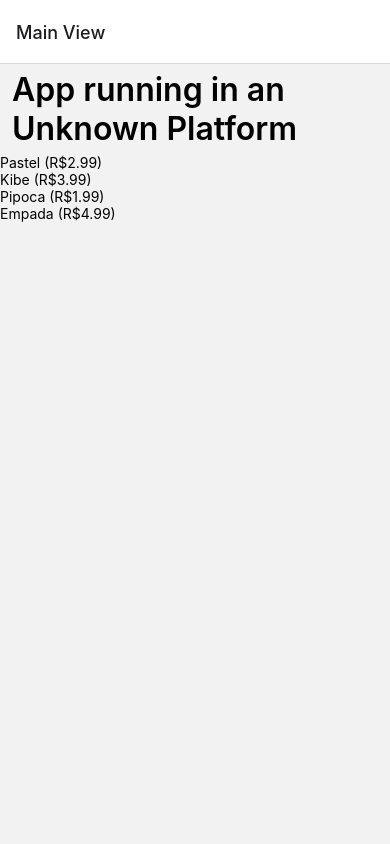
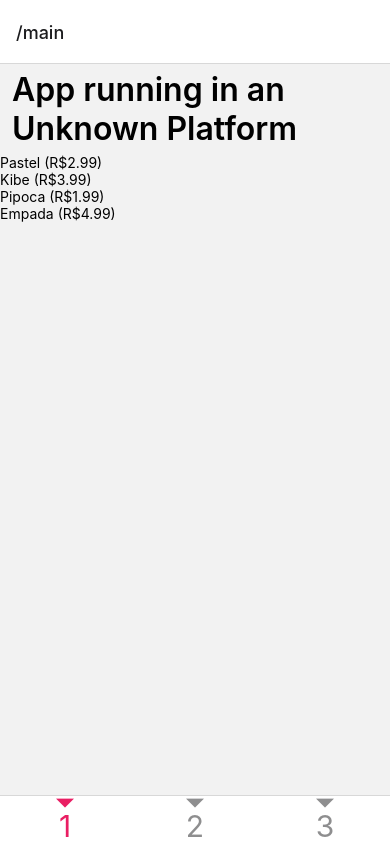
Before and after one commit to HDeiro/react-native-studies, a React Native app in the folder exercises/: screen / in a window 390 px wide. Built offline with nearby package versions, Linux system fonts and the light colour scheme.

Commit message:
Add Tab Navigation

```diff
--- a/exercises/src/components/Title.tsx
+++ b/exercises/src/components/Title.tsx
@@ -5,7 +5,7 @@ type PropsType = {
   content: string;
 };
 
-const Styles = StyleSheet.create({
+export const Styles = StyleSheet.create({
   Title: {
     fontWeight: '600',
     fontSize: 32,
--- a/exercises/src/routes/index.tsx
+++ b/exercises/src/routes/index.tsx
@@ -1,7 +1,8 @@
 import React from 'react';
 import {SafeAreaView, StyleSheet} from 'react-native';
 import {NavigationContainer} from '@react-navigation/native';
-import Stack from './stack';
+// import Stack from './stack';
+import Tab from './tab';
 
 const style = StyleSheet.create({
   SafeAreaView: {
@@ -13,7 +14,8 @@ export default () => {
   return (
     <SafeAreaView style={style.SafeAreaView}>
       <NavigationContainer>
-        <Stack />
+        {/* <Stack /> */}
+        <Tab />
       </NavigationContainer>
     </SafeAreaView>
   );
--- /dev/null
+++ b/exercises/src/routes/tab.tsx
@@ -0,0 +1,34 @@
+import React from 'react';
+import MainView from '../views/MainView';
+import SecondView from '../views/SecondView';
+import ThirdView from '../views/ThirdView';
+import {createBottomTabNavigator} from '@react-navigation/bottom-tabs';
+
+const Tab = createBottomTabNavigator();
+
+export default () => (
+  <Tab.Navigator
+    initialRouteName="/main"
+    screenOptions={{
+      tabBarActiveTintColor: '#e91e63',
+      tabBarLabelStyle: {
+        fontSize: 30,
+      },
+    }}>
+    <Tab.Screen
+      name="/main"
+      options={{tabBarLabel: '1'}}
+      component={MainView}
+    />
+    <Tab.Screen
+      name="/second"
+      options={{tabBarLabel: '2'}}
+      component={SecondView}
+    />
+    <Tab.Screen
+      name="/third"
+      options={{tabBarLabel: '3'}}
+      component={ThirdView}
+    />
+  </Tab.Navigator>
+);
--- a/exercises/src/views/SecondView.tsx
+++ b/exercises/src/views/SecondView.tsx
@@ -1,10 +1,10 @@
 import React from 'react';
-import {SafeAreaView} from 'react-native';
-import {Title} from '../components/Title';
+import {SafeAreaView, Text} from 'react-native';
+import {Styles} from '../components/Title';
 
 const SecondView = () => (
   <SafeAreaView>
-    <Title content="Second View" />;
+    <Text style={Styles.Title}>SECOND VIEW</Text>
   </SafeAreaView>
 );
 
--- a/exercises/src/views/ThirdView.tsx
+++ b/exercises/src/views/ThirdView.tsx
@@ -1,10 +1,10 @@
 import React from 'react';
-import {SafeAreaView} from 'react-native';
-import {Title} from '../components/Title';
+import {SafeAreaView, Text} from 'react-native';
+import {Styles} from '../components/Title';
 
 const SecondView = () => (
   <SafeAreaView>
-    <Title content="Third View" />;
+    <Text style={Styles.Title}>SECOND VIEW</Text>
   </SafeAreaView>
 );
 
```
